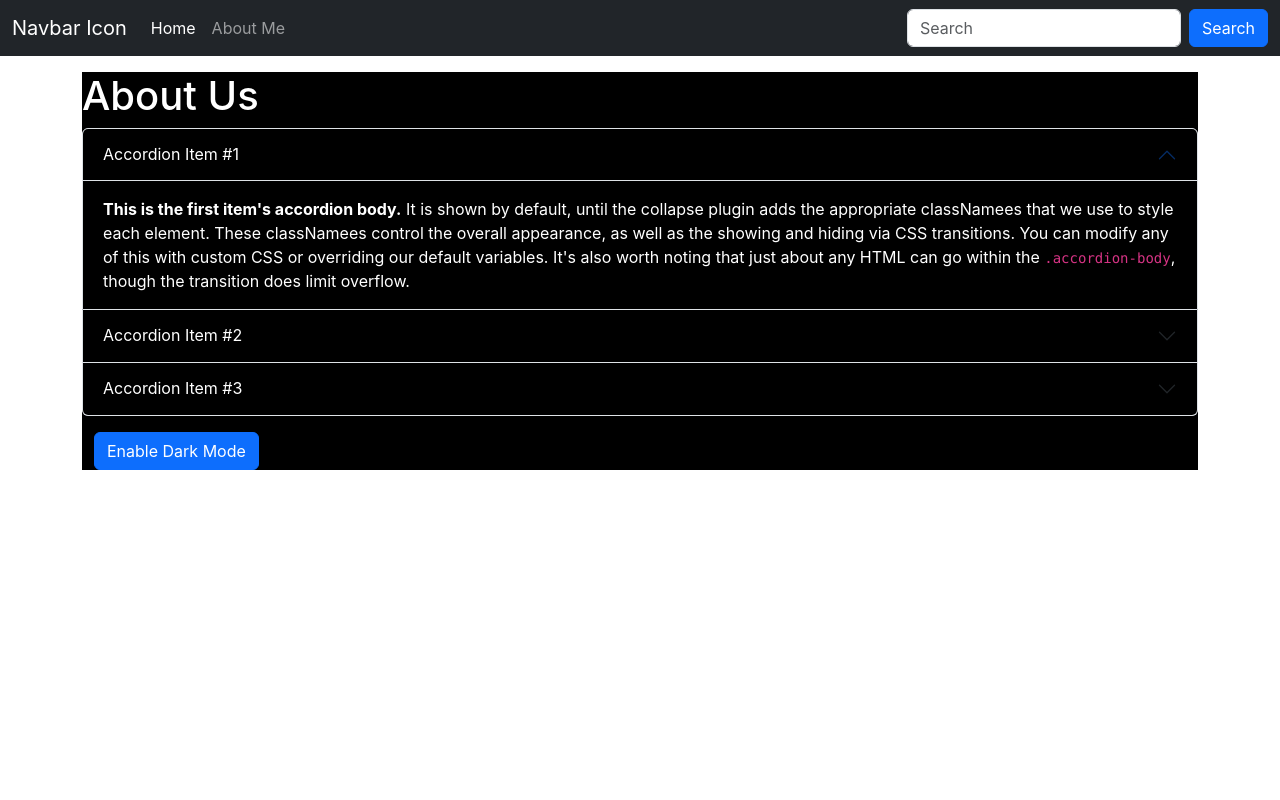
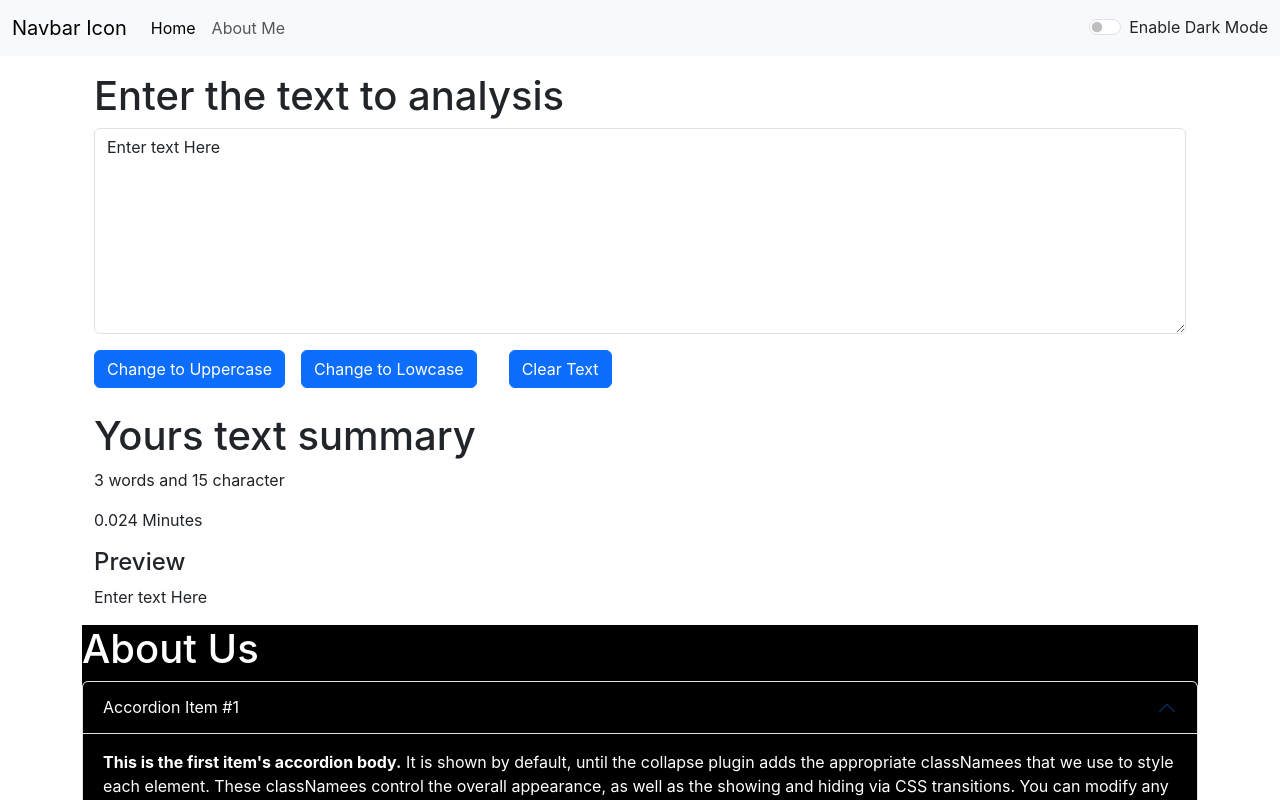
Before and after one commit to rachitpoudel101/React_Toturial, a React (Create React App) app in the folder frontend/: page / in a window 1280 px wide. Shown: the top 800 px of the page. Built offline with nearby package versions, Linux system fonts and the light colour scheme.

Commit message:
I have Improve the Dark mode and Light mode.

```diff
--- a/frontend/src/App.js
+++ b/frontend/src/App.js
@@ -1,14 +1,26 @@
+import { useState } from 'react';
 import './App.css';
 import About from './component/About';
 import Navbar from './component/Navbar';
-// import Textform from './component/Textform';
+import Textform from './component/Textform';
 
 function App() {
+  const [mode, setMode] =useState('light');
+  const toggleMode= ()=>{
+    if(mode === 'light'){
+      setMode('dark');
+      document.body.style.backgroundColor = 'black';
+    }
+    else{
+      setMode('light');
+      document.body.style.backgroundColor = 'white';
+    }
+  }
   return (
     <>
-    <Navbar title="Navbar Icon" about="About Me" />
+    <Navbar title="Navbar Icon" about="About Me" mode={mode} toggleMode={toggleMode} />
     <div className="container my-3">
-      {/* <Textform heading ='Enter the text to analysis'/> */}
+      <Textform heading ='Enter the text to analysis'/>
       <About/>
     </div>
     </>
--- a/frontend/src/component/Navbar.js
+++ b/frontend/src/component/Navbar.js
@@ -3,7 +3,7 @@
 
 export default function Navbar(props) {
   return (
-    <nav className="navbar navbar-expand-lg navbar-dark bg-dark">
+    <nav className={`navbar navbar-expand-lg navbar-${props.mode} bg-${props.mode}`}>
   <div className="container-fluid">
     <a className="navbar-brand" href="/">{props.title}</a>
     <button className="navbar-toggler" type="button" data-bs-toggle="collapse" data-bs-target="#navbarSupportedContent" aria-controls="navbarSupportedContent" aria-expanded="false" aria-label="Toggle navigation">
@@ -18,10 +18,14 @@
           <a className="nav-link" href="/">{props.about}</a>
         </li>
       </ul>
-      <form className="d-flex" role="search">
+      {/* <form className="d-flex" role="search">
         <input className="form-control me-2" type="search" placeholder="Search" aria-label="Search"/>
         <button className="btn btn-primary" type="submit">Search</button>
-      </form>
+      </form> */}
+      <div class={`form-check form-switch text-${props.mode === 'light'? 'dark':"light"}`}>
+        <input className="form-check-input" onClick={props.toggleMode} type="checkbox" role="switch" id="flexSwitchCheckDefault"/>
+        <label className="form-check-label" for="flexSwitchCheckDefault">Enable Dark Mode</label>
+      </div>
     </div>
   </div>
 </nav>
```
